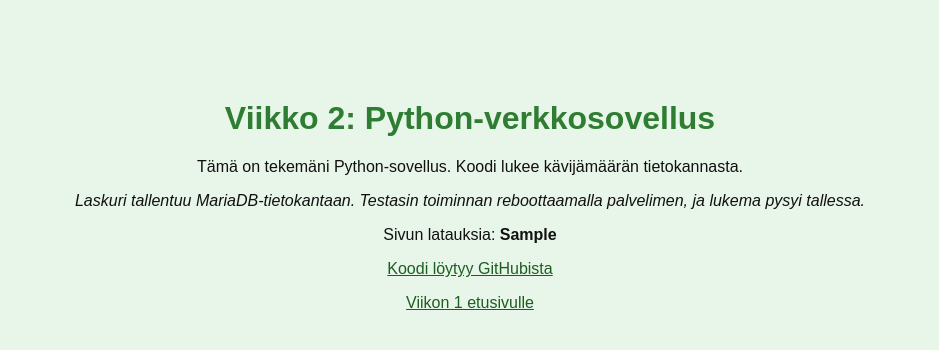
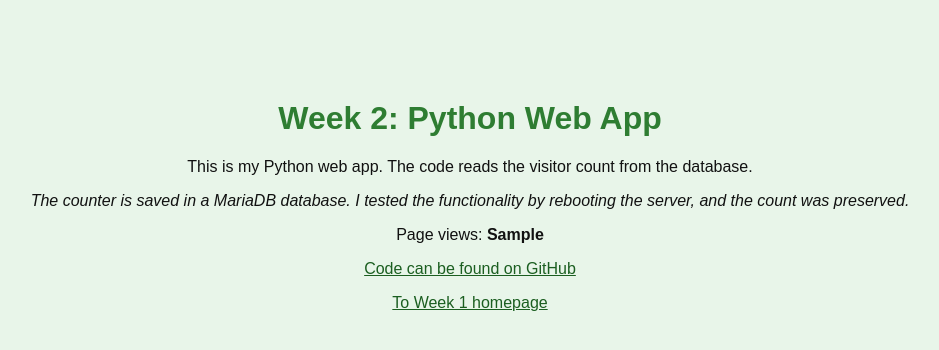
Before and after one commit to Johnicode/linux_kurssi_viikko2, a Flask app: page / in a window 1280 px wide. Shown: the top 350 px of the page, without its empty margins (170-1109 px from the left). Run offline with Flask 3, Linux system fonts and the light colour scheme; tables that the repository leaves empty or names only in its code hold one stand-in row (values such as "Sample post").

Commit message:
Changed the language to english

```diff
--- a/templates/index.html
+++ b/templates/index.html
@@ -20,15 +20,15 @@
     </style>
 </head>
 <body>
-    <h1>Viikko 2: Python-verkkosovellus</h1>
+    <h1>Week 2: Python Web App</h1>
 
-    <p>Tämä on tekemäni Python-sovellus. Koodi lukee kävijämäärän tietokannasta.</p>
+    <p>This is my Python web app. The code reads the visitor count from the database.</p>
 
-    <p><i>Laskuri tallentuu MariaDB-tietokantaan. Testasin toiminnan reboottaamalla palvelimen, ja lukema pysyi tallessa.</i></p>
+    <p><i>The counter is saved in a MariaDB database. I tested the functionality by rebooting the server, and the count was preserved.</i></p>
 
-    <p>Sivun latauksia: <b>{{ kaynnit }}</b></p>
+    <p>Page views: <b>{{ kaynnit }}</b></p>
 
-    <p><a href="https://github.com/Johnicode/linux_kurssi_viikko2/tree/main">Koodi löytyy GitHubista</a></p>
-    <p><a href="/">Viikon 1 etusivulle</a></p>
+    <p><a href="https://github.com/Johnicode/linux_kurssi_viikko2/tree/main">Code can be found on GitHub</a></p>
+    <p><a href="/">To Week 1 homepage</a></p>
 </body>
 </html>
```
